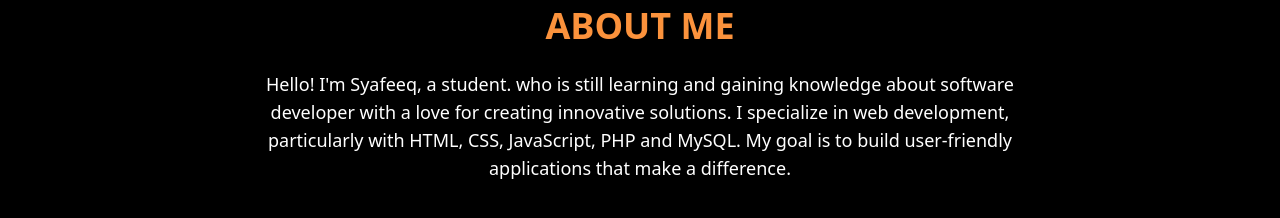
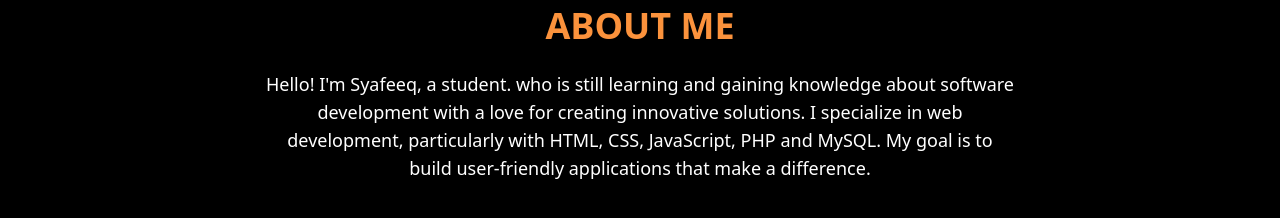
Before and after one commit to Syafeeq123/my-vue-portfolio, a Vue app: page /profile in a window 1280 px wide. Shown: the part 554-772 px from the top of the page. Built offline with nearby package versions, Linux system fonts and the light colour scheme.

Commit message:
Describe what you changed

```diff
--- a/src/pages/profile.vue
+++ b/src/pages/profile.vue
@@ -12,7 +12,7 @@
    </div>
       <h1 class="text-4xl font-bold text-orange-400">ABOUT ME</h1>
       <p class="text-base sm:text-lg leading-relaxed px-2">
-        Hello! I'm Syafeeq, a student. who is still learning and gaining knowledge about software developer with a love for creating innovative solutions.
+        Hello! I'm Syafeeq, a student. who is still learning and gaining knowledge about software development with a love for creating innovative solutions.
         I specialize in web development, particularly with HTML, CSS, JavaScript, PHP and MySQL.
         My goal is to build user-friendly applications that make a difference.
       </p>
```
